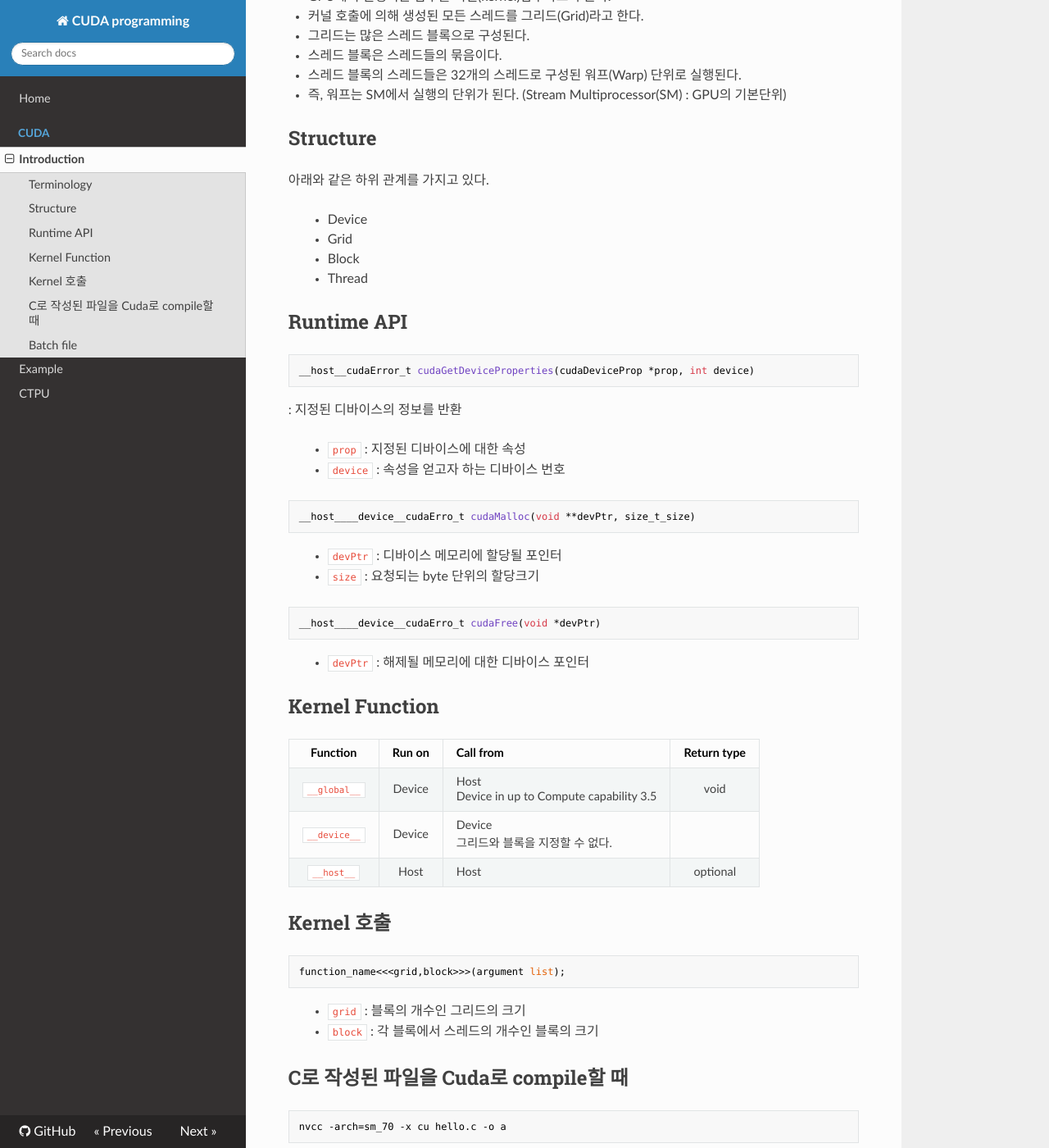
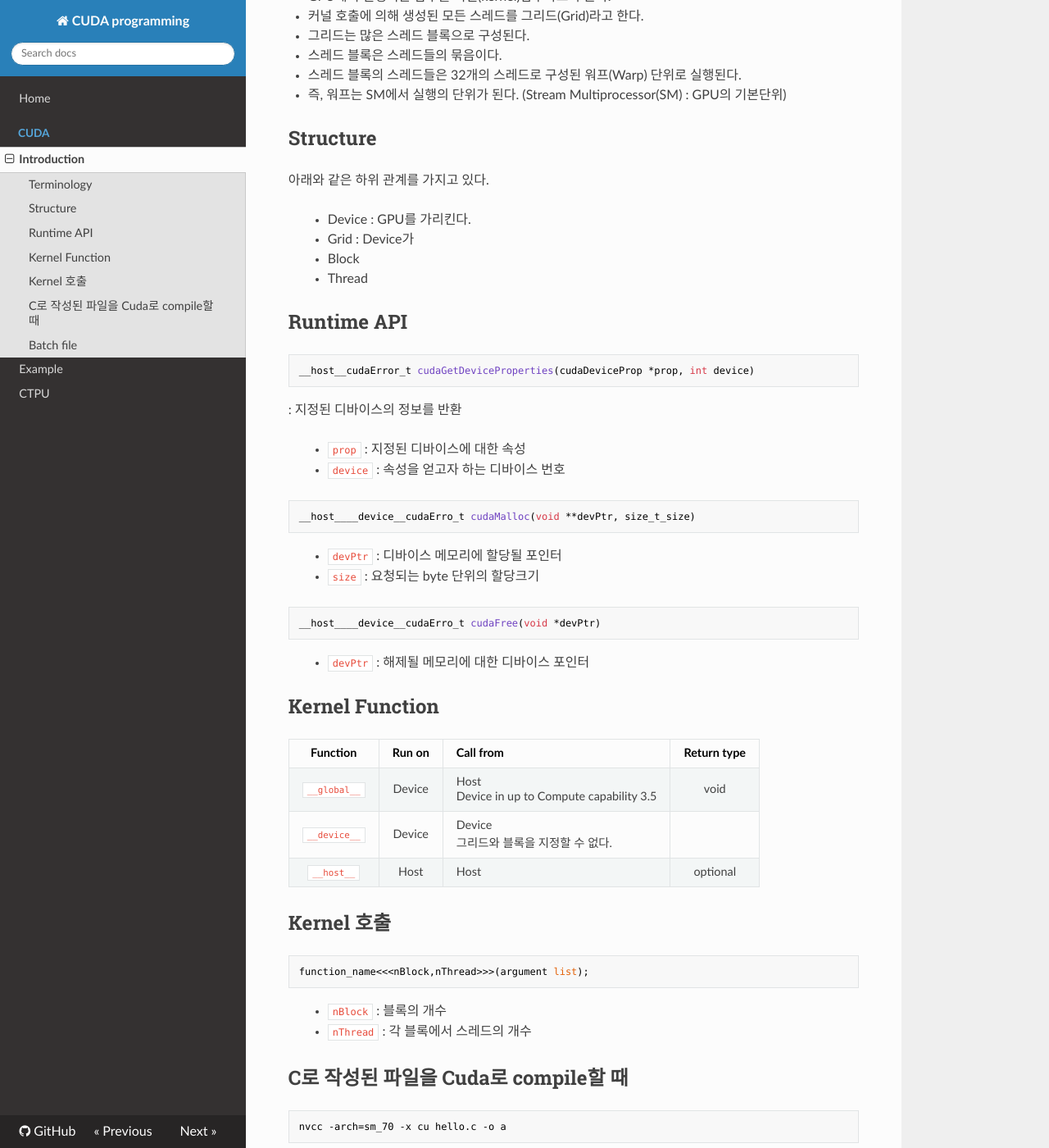
Before and after one commit to WonyoungCho/CUDA, an MkDocs documentation site: the page built from docs/CUDA_int.md, in a window 1280 px wide and 1400 px high, scrolled down 257 px. Shown: the whole window at 82% size. Built offline with MkDocs 1.6.1, drawn with Linux system fonts in a browser that asks for light colours; nearby versions of some CDN libraries; old or Windows-style settings are respelled for this version of MkDocs.

Commit message:
Update CUDA_int.md

````diff
--- a/docs/CUDA_int.md
+++ b/docs/CUDA_int.md
@@ -11,8 +11,8 @@
 
 ## Structure
 아래와 같은 하위 관계를 가지고 있다.
-> - Device
-> - Grid
+> - Device : GPU를 가리킨다.
+> - Grid : Device가
 > - Block
 > - Thread
 
@@ -45,10 +45,10 @@ Function | Run on | Call from| Return type
 
 ## Kernel 호출
 ```c
-function_name<<<grid,block>>>(argument list);
+function_name<<<nBlock,nThread>>>(argument list);
 ```
-> - `grid` : 블록의 개수인 그리드의 크기
-> - `block` : 각 블록에서 스레드의 개수인 블록의 크기
+> - `nBlock` : 블록의 개수
+> - `nThread` : 각 블록에서 스레드의 개수
 
 
 ## C로 작성된 파일을 Cuda로 compile할 때
````
